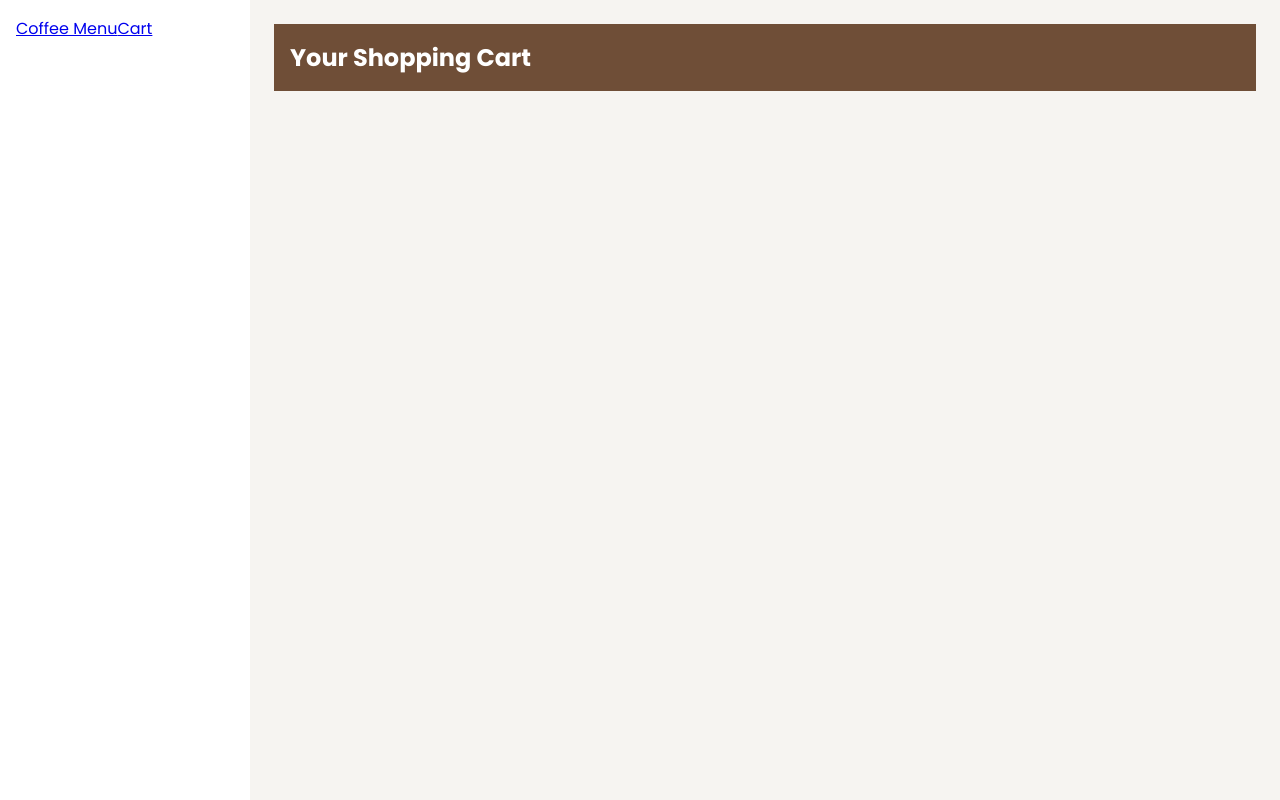
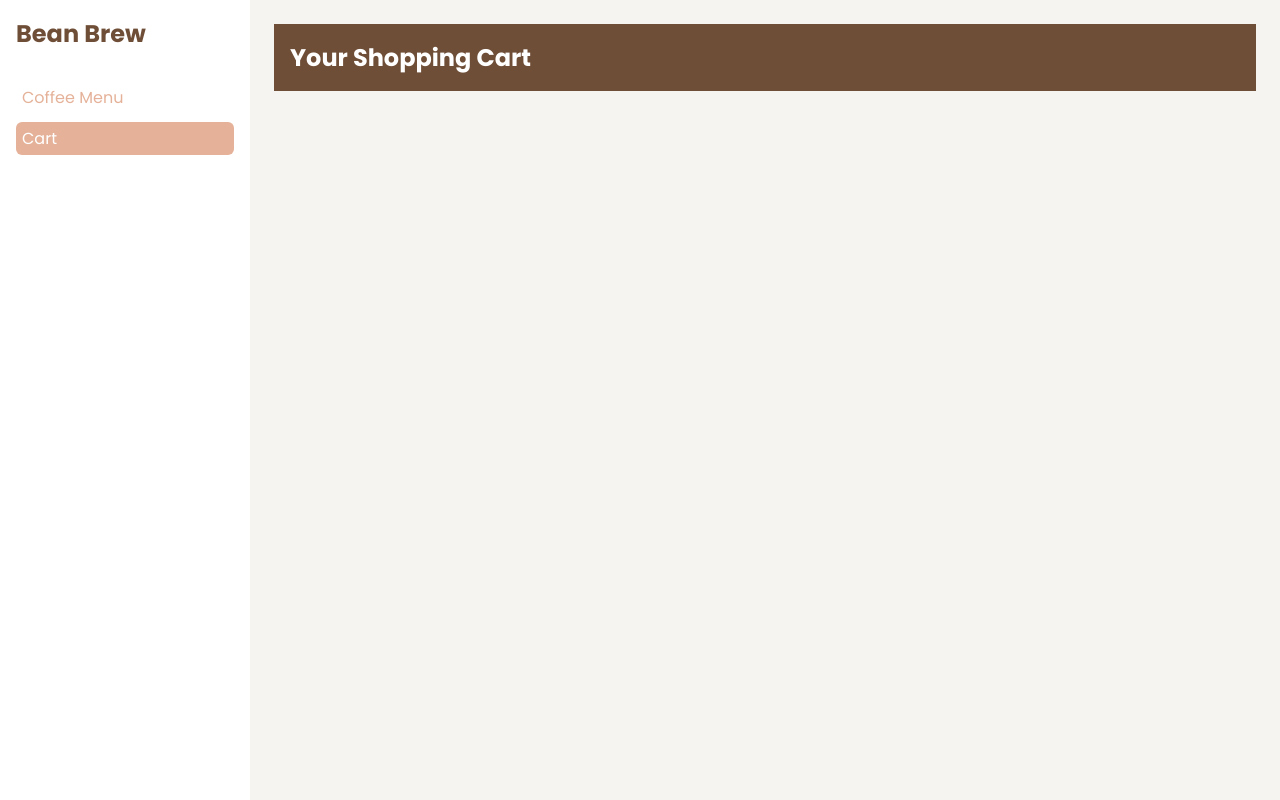
Before and after one commit to aleksi-svaridze/coffee-shop, a React (Vite) app in the folder client/: page /cart in a window 1280 px wide. Built offline with nearby package versions, Linux system fonts and the light colour scheme.

Commit message:
Add navigation styles

```diff
--- a/client/src/layout/Layout.jsx
+++ b/client/src/layout/Layout.jsx
@@ -1,12 +1,19 @@
 import { Link, Outlet } from "react-router-dom";
-import { Main, Nav, TemplateLayout } from "../styles/TemplateLayout";
+import {
+  LogoText,
+  Main,
+  Nav,
+  NavStyledLink,
+  TemplateLayout,
+} from "../styles/TemplateLayout";
 
 function Layout() {
   return (
     <TemplateLayout>
       <Nav>
-        <Link to={"/"}>Coffee Menu</Link>
-        <Link to={"/cart"}>Cart</Link>
+        <LogoText>Bean Brew</LogoText>
+        <NavStyledLink to={"/"}>Coffee Menu</NavStyledLink>
+        <NavStyledLink to={"/cart"}>Cart</NavStyledLink>
       </Nav>
       <Main>
         <Outlet />
--- a/client/src/pages/SingleCoffeePage.jsx
+++ b/client/src/pages/SingleCoffeePage.jsx
@@ -1,6 +1,11 @@
 import { useEffect, useState } from "react";
 import Header from "../components/Header";
 import { useParams } from "react-router-dom";
+import {
+  CardContainer,
+  CardImage,
+  CardTextContent,
+} from "../styles/SingleCoffeePage.style";
 
 function SingleCoffeePage() {
   const params = useParams();
@@ -14,12 +19,15 @@ function SingleCoffeePage() {
   return (
     <>
       <Header title="Coffee Details" />
-      <div>
-        <h1>{coffee.coffeeName}</h1>
-        <span>{coffee.price}</span>
-        <p>{coffee.description}</p>
-        <button>Add to cart</button>
-      </div>
+      <CardContainer>
+        <CardImage src={coffee.imageUrl} alt={coffee.coffeeName} />
+        <CardTextContent>
+          <h1>{coffee.coffeeName}</h1>
+          <span>${coffee.price}</span>
+          <p>{coffee.description}</p>
+          <button>Add to cart</button>
+        </CardTextContent>
+      </CardContainer>
     </>
   );
 }
--- a/client/src/styles/Header.style.js
+++ b/client/src/styles/Header.style.js
@@ -7,6 +7,7 @@ export const HeaderWrapper = styled.header`
   display: flex;
   justify-content: space-between;
   align-items: center;
+  margin-bottom: 40px;
 `;
 
 export const HeaderTitle = styled.h1`
--- /dev/null
+++ b/client/src/styles/SingleCoffeePage.style.js
@@ -0,0 +1,51 @@
+import styled from "styled-components";
+
+export const CardContainer = styled.div`
+  background-color: white;
+  box-shadow: 0px 4px 8px rgba(0, 0, 0, 0.1);
+  border-radius: 8px;
+  padding: 20px;
+  width: 100%;
+  display: flex;
+  gap: 20px;
+`;
+
+export const CardImage = styled.img`
+  width: 40%;
+  background-size: cover;
+  background-position: center;
+  border-radius: 8px;
+`;
+
+export const CardTextContent = styled.div`
+  width: 60%;
+  display: flex;
+  flex-direction: column;
+  h1 {
+    font-size: 24px;
+  }
+  span {
+    font-size: 20px;
+    color: #888;
+    margin: 10px 0;
+  }
+  p {
+    font-size: 16px;
+    color: #555;
+    margin-bottom: 10px;
+  }
+  button {
+    align-self: flex-start;
+    justify-self: flex-end;
+    margin: auto 0 0 0;
+    padding: 10px 20px;
+    background-color: #333;
+    color: white;
+    border: none;
+    border-radius: 4px;
+    cursor: pointer;
+    &:hover {
+      background-color: #555;
+    }
+  }
+`;
--- a/client/src/styles/TemplateLayout.js
+++ b/client/src/styles/TemplateLayout.js
@@ -1,3 +1,4 @@
+import { Link, NavLink } from "react-router-dom";
 import styled from "styled-components";
 
 export const TemplateLayout = styled.div`
@@ -12,6 +13,35 @@ export const Nav = styled.nav`
   padding: 16px;
 `;
 
+export const LogoText = styled.h1`
+  color: #6f4e37;
+  font-weight: bolder;
+  font-size: 24px;
+  margin-bottom: 30px;
+`;
+
+export const NavStyledLink = styled(NavLink)`
+  background-color: white;
+  color: #e5b299;
+  padding: 4px 6px;
+  text-decoration: none;
+  display: block;
+  border-radius: 6px;
+
+  &:hover {
+    background-color: #e5b299;
+    color: white;
+  }
+  &:not(:last-child) {
+    margin-bottom: 8px;
+  }
+
+  &.active {
+    background-color: #e5b299;
+    color: white;
+  }
+`;
+
 export const Main = styled.main`
   background-color: #f6f4f1;
   padding: 24px 24px 48px 24px;
```
Also changed, not shown: 2 other files (tests, documents, lock files or other folders).
